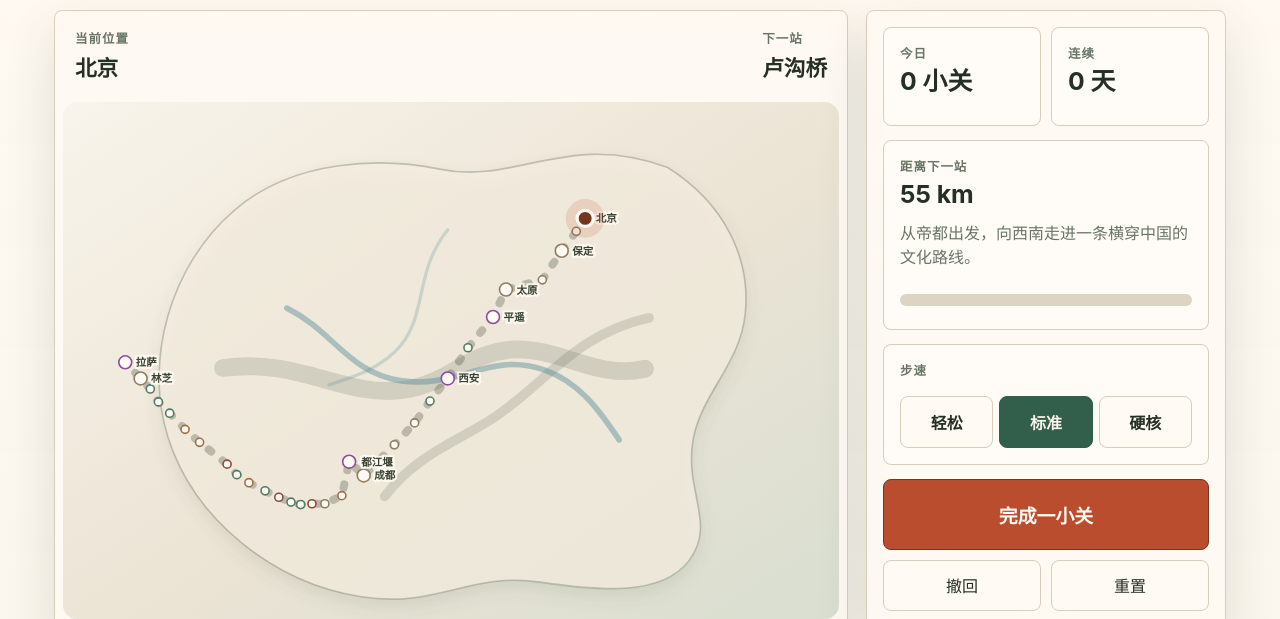
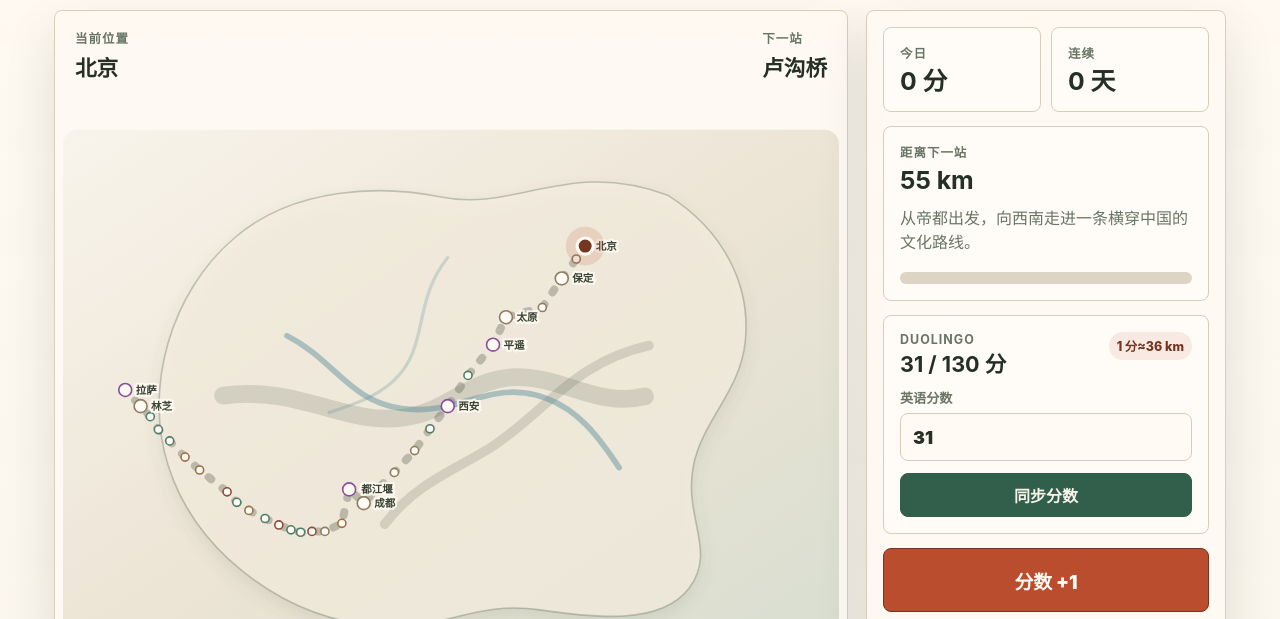
Before and after one commit to clh900818-max/duo-hike-china, a plain HTML site: page index.html in a window 1280 px wide. Shown: the part 112-731 px from the top of the page. Drawn offline with Linux system fonts and the light colour scheme.

Commit message:
Add files via upload

```diff
--- a/app.js
+++ b/app.js
@@ -395,7 +395,7 @@ const places = [
 
 const defaultState = {
   distance: 0,
-  speed: 5,
+  duolingoScore: 31,
   todayLessons: 0,
   streakDays: 0,
   lastActiveDate: "",
@@ -404,6 +404,9 @@ const defaultState = {
 
 const lastItem = (items) => items[items.length - 1];
 const totalRouteKm = lastItem(places).km;
+const BASELINE_SCORE = 31;
+const TARGET_SCORE = 130;
+const KM_PER_SCORE = totalRouteKm / (TARGET_SCORE - BASELINE_SCORE);
 const todayKey = () => new Date().toLocaleDateString("sv-SE");
 const yesterdayKey = () => {
   const date = new Date();
@@ -432,6 +435,10 @@ const progressBar = document.querySelector("#progressBar");
 const placesList = document.querySelector("#placesList");
 const unlockedCount = document.querySelector("#unlockedCount");
 const completeBtn = document.querySelector("#completeBtn");
+const scoreSummary = document.querySelector("#scoreSummary");
+const scoreRate = document.querySelector("#scoreRate");
+const scoreInput = document.querySelector("#scoreInput");
+const updateScoreBtn = document.querySelector("#updateScoreBtn");
 const undoBtn = document.querySelector("#undoBtn");
 const resetBtn = document.querySelector("#resetBtn");
 const resetDialog = document.querySelector("#resetDialog");
@@ -444,7 +451,10 @@ const toast = document.querySelector("#toast");
 function loadState() {
   try {
     const saved = JSON.parse(localStorage.getItem(STORAGE_KEY));
-    return { ...defaultState, ...saved, history: Array.isArray(saved && saved.history) ? saved.history : [] };
+    const merged = { ...defaultState, ...saved, history: Array.isArray(saved && saved.history) ? saved.history : [] };
+    merged.duolingoScore = clampScore(Number(merged.duolingoScore || BASELINE_SCORE));
+    merged.distance = scoreToDistance(merged.duolingoScore);
+    return merged;
   } catch {
     return { ...defaultState };
   }
@@ -456,6 +466,15 @@ function saveState() {
 
 function clampDistance(distance) {
   return Math.max(0, Math.min(totalRouteKm, Math.round(distance)));
+}
+
+function clampScore(score) {
+  if (!Number.isFinite(score)) return BASELINE_SCORE;
+  return Math.max(BASELINE_SCORE, Math.min(TARGET_SCORE, Math.round(score)));
+}
+
+function scoreToDistance(score) {
+  return clampDistance((clampScore(score) - BASELINE_SCORE) * KM_PER_SCORE);
 }
 
 function getSegment(distance) {
@@ -551,13 +570,6 @@ function renderPlaces() {
     .join("");
 }
 
-function renderSpeed() {
-  document.querySelectorAll("[data-speed]").forEach((button) => {
-    const selected = Number(button.dataset.speed) === Number(state.speed);
-    button.setAttribute("aria-checked", String(selected));
-  });
-}
-
 function renderPlaceDialog(place) {
   const keywords = place.keywords.map((keyword) => `<span>${keyword}</span>`).join("");
   placeDialogBody.innerHTML = `
@@ -595,7 +607,9 @@ function openPlace(place) {
 
 function render() {
   syncDateState();
-  const distance = clampDistance(state.distance);
+  state.duolingoScore = clampScore(state.duolingoScore);
+  state.distance = scoreToDistance(state.duolingoScore);
+  const distance = state.distance;
   const percent = Math.round((distance / totalRouteKm) * 100);
   const segment = getSegment(distance);
   const position = getPosition(distance);
@@ -613,17 +627,19 @@ function render() {
   progressPercent.textContent = `${percent}%`;
   currentPlace.textContent = latest.name;
   nextPlace.textContent = distance >= totalRouteKm ? "完成" : segment.to.name;
-  todayLessons.textContent = `${state.todayLessons} 小关`;
+  todayLessons.textContent = `${state.todayLessons} 分`;
   streakDays.textContent = `${state.streakDays} 天`;
   distanceToNext.textContent = distance >= totalRouteKm ? "0 km" : `${segment.to.km - distance} km`;
   progressBar.style.width = `${percent}%`;
   unlockedCount.textContent = `${unlocked.length} / ${places.length}`;
   routeNote.textContent = latest.oneLine;
+  scoreSummary.textContent = `${state.duolingoScore} / ${TARGET_SCORE} 分`;
+  scoreRate.textContent = `1 分≈${Math.round(KM_PER_SCORE)} km`;
+  scoreInput.value = String(state.duolingoScore);
   undoBtn.disabled = state.history.length === 0;
 
   renderNodes();
   renderPlaces();
-  renderSpeed();
   saveState();
 }
 
@@ -636,15 +652,19 @@ function showToast(message) {
   }, 2200);
 }
 
-function completeLesson() {
-  if (state.distance >= totalRouteKm) {
-    showToast("已经抵达拉萨。");
-    return;
-  }
+function pushHistory() {
+  state.history.push({
+    distance: state.distance,
+    duolingoScore: state.duolingoScore,
+    todayLessons: state.todayLessons,
+    streakDays: state.streakDays,
+    lastActiveDate: state.lastActiveDate
+  });
+  state.history = state.history.slice(-80);
+}
 
+function markActivity(scoreDelta) {
   const today = todayKey();
-  const beforeDistance = state.distance;
-  const beforeUnlocked = getUnlockedPlaces().length;
   const firstLessonToday = state.lastActiveDate !== today;
 
   if (firstLessonToday) {
@@ -653,27 +673,49 @@ function completeLesson() {
     state.lastActiveDate = today;
   }
 
-  state.history.push({
-    distance: state.distance,
-    todayLessons: state.todayLessons,
-    streakDays: state.streakDays,
-    lastActiveDate: state.lastActiveDate
-  });
-  state.history = state.history.slice(-80);
-  state.todayLessons += 1;
-  state.distance = clampDistance(state.distance + Number(state.speed));
+  if (scoreDelta > 0) {
+    state.todayLessons += scoreDelta;
+  }
+}
 
+function applyScore(nextScore) {
+  const beforeDistance = state.distance;
+  const beforeUnlocked = getUnlockedPlaces(beforeDistance).length;
+  const previousScore = state.duolingoScore;
+  const score = clampScore(nextScore);
+
+  if (score === previousScore) {
+    showToast("分数没有变化。");
+    render();
+    return;
+  }
+
+  pushHistory();
+  state.duolingoScore = score;
+  state.distance = scoreToDistance(score);
+  markActivity(Math.max(0, score - previousScore));
   render();
 
   const afterUnlocked = getUnlockedPlaces();
+  const distanceDelta = state.distance - beforeDistance;
   if (afterUnlocked.length > beforeUnlocked) {
     const newPlace = lastItem(afterUnlocked);
     lastUnlockedPlaceId = newPlace.id;
     showToast(`解锁 ${newPlace.name}`);
     window.setTimeout(() => openPlace(newPlace), 260);
+  } else if (distanceDelta > 0) {
+    showToast(`分数 +${score - previousScore}，前进 ${distanceDelta} km`);
   } else {
-    showToast(`前进 ${state.distance - beforeDistance} km`);
+    showToast(`已校正到 ${score} 分`);
   }
+}
+
+function completeLesson() {
+  if (state.duolingoScore >= TARGET_SCORE) {
+    showToast("已经抵达拉萨。");
+    return;
+  }
+  applyScore(state.duolingoScore + 1);
 }
 
 function undo() {
@@ -681,17 +723,23 @@ function undo() {
   if (!previous) return;
   state = { ...state, ...previous, history: state.history };
   render();
-  showToast("已撤回上一小关。");
+  showToast("已撤回上一次分数变动。");
 }
 
 function reset() {
-  state = { ...defaultState, speed: state.speed, history: [] };
+  state = { ...defaultState, history: [] };
   lastUnlockedPlaceId = null;
   render();
-  showToast("旅程已回到北京。");
+  showToast("已回到 31 分起点。");
 }
 
 completeBtn.addEventListener("click", completeLesson);
+updateScoreBtn.addEventListener("click", () => applyScore(Number(scoreInput.value)));
+scoreInput.addEventListener("keydown", (event) => {
+  if (event.key === "Enter") {
+    applyScore(Number(scoreInput.value));
+  }
+});
 undoBtn.addEventListener("click", undo);
 resetBtn.addEventListener("click", () => {
   if (typeof resetDialog.showModal === "function") {
@@ -710,14 +758,6 @@ placesList.addEventListener("click", (event) => {
   if (place) openPlace(place);
 });
 
-document.querySelectorAll("[data-speed]").forEach((button) => {
-  button.addEventListener("click", () => {
-    state.speed = Number(button.dataset.speed);
-    render();
-    showToast(`每小关前进 ${state.speed} km`);
-  });
-});
-
 if ("serviceWorker" in navigator) {
   window.addEventListener("load", () => {
     navigator.serviceWorker.register("./sw.js");
--- a/index.html
+++ b/index.html
@@ -74,7 +74,7 @@
           <section class="status-block">
             <div>
               <span class="label">今日</span>
-              <strong id="todayLessons">0 小关</strong>
+              <strong id="todayLessons">0 分</strong>
             </div>
             <div>
               <span class="label">连续</span>
@@ -93,17 +93,23 @@
             </div>
           </section>
 
-          <section class="speed-block">
-            <span class="label">步速</span>
-            <div class="segmented" role="radiogroup" aria-label="步速模式">
-              <button type="button" data-speed="10" role="radio">轻松</button>
-              <button type="button" data-speed="5" role="radio">标准</button>
-              <button type="button" data-speed="2" role="radio">硬核</button>
+          <section class="score-block">
+            <div class="score-heading">
+              <div>
+                <span class="label">Duolingo</span>
+                <strong id="scoreSummary">31 / 130 分</strong>
+              </div>
+              <span id="scoreRate">1 分≈36 km</span>
             </div>
+            <label class="score-field">
+              <span>英语分数</span>
+              <input id="scoreInput" type="number" min="31" max="130" step="1" value="31" inputmode="numeric">
+            </label>
+            <button id="updateScoreBtn" type="button">同步分数</button>
           </section>
 
           <section class="actions">
-            <button id="completeBtn" class="primary-action" type="button">完成一小关</button>
+            <button id="completeBtn" class="primary-action" type="button">分数 +1</button>
             <div class="secondary-actions">
               <button id="undoBtn" type="button">撤回</button>
               <button id="resetBtn" type="button">重置</button>
@@ -126,7 +132,7 @@
     <dialog id="resetDialog" class="confirm-dialog">
       <form method="dialog">
         <h2>重置旅程？</h2>
-        <p>进度、今日小关和连续天数会回到起点。</p>
+        <p>分数进度、今日提升和连续天数会回到 31 分起点。</p>
         <div class="dialog-actions">
           <button value="cancel" type="submit">取消</button>
           <button id="confirmReset" value="confirm" type="submit">重置</button>
--- a/styles.css
+++ b/styles.css
@@ -266,7 +266,7 @@ h2 {
 
 .status-block div,
 .journey-block,
-.speed-block {
+.score-block {
   border: 1px solid var(--line);
   border-radius: 8px;
   background: rgba(255, 255, 255, 0.34);
@@ -309,27 +309,61 @@ h2 {
   transition: width 220ms ease;
 }
 
-.speed-block {
+.score-block {
   display: grid;
-  gap: 10px;
+  gap: 12px;
 }
 
-.segmented {
-  display: grid;
-  grid-template-columns: repeat(3, 1fr);
-  gap: 6px;
+.score-heading {
+  display: flex;
+  align-items: flex-start;
+  justify-content: space-between;
+  gap: 12px;
 }
 
-.segmented button {
-  min-width: 0;
-  padding: 0 8px;
+.score-heading strong {
+  display: block;
+  margin-top: 5px;
+  font-size: 1.35rem;
+  line-height: 1.12;
+}
+
+#scoreRate {
+  flex: 0 0 auto;
+  padding: 5px 8px;
+  border-radius: 999px;
+  color: var(--route-dark);
+  background: rgba(185, 77, 45, 0.1);
+  font-size: 0.78rem;
   font-weight: 800;
 }
 
-.segmented button[aria-checked="true"] {
+.score-field {
+  display: grid;
+  gap: 6px;
+  color: var(--muted);
+  font-size: 0.82rem;
+  font-weight: 800;
+}
+
+.score-field input {
+  width: 100%;
+  min-height: 48px;
+  border: 1px solid var(--line);
+  border-radius: 8px;
+  padding: 0 12px;
+  color: var(--ink);
+  background: #fffaf3;
+  font: inherit;
+  font-size: 1.12rem;
+  font-weight: 900;
+}
+
+#updateScoreBtn {
   border-color: var(--forest);
   color: #f9f3e9;
   background: var(--forest);
+  font-weight: 900;
 }
 
 .actions {
@@ -614,7 +648,7 @@ h2 {
 
   .status-block,
   .journey-block,
-  .speed-block {
+  .score-block {
     box-shadow: none;
   }
 
--- a/sw.js
+++ b/sw.js
@@ -1,4 +1,4 @@
-const CACHE_NAME = "duo-hike-china-v3";
+const CACHE_NAME = "duo-hike-china-v4";
 const APP_ASSETS = [
   "./",
   "./index.html",
```
Also changed, not shown: 1 other file.
